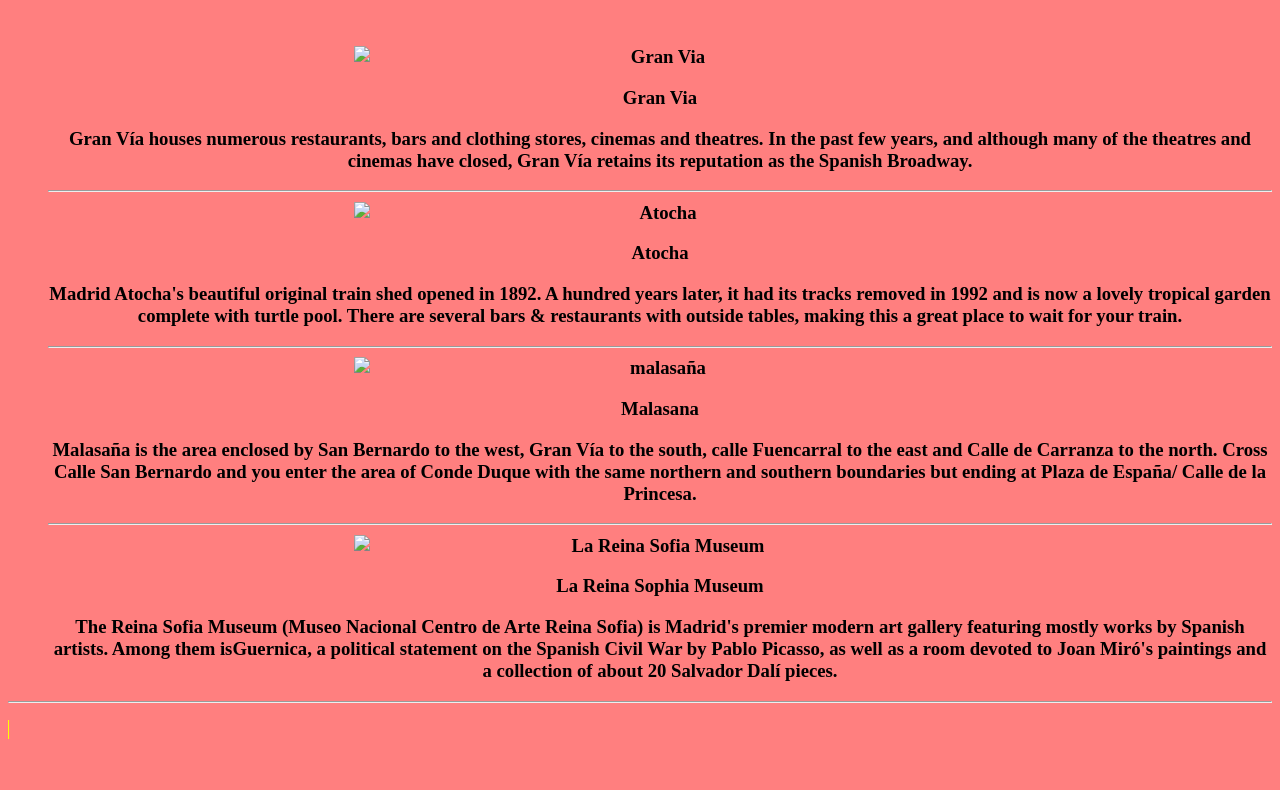
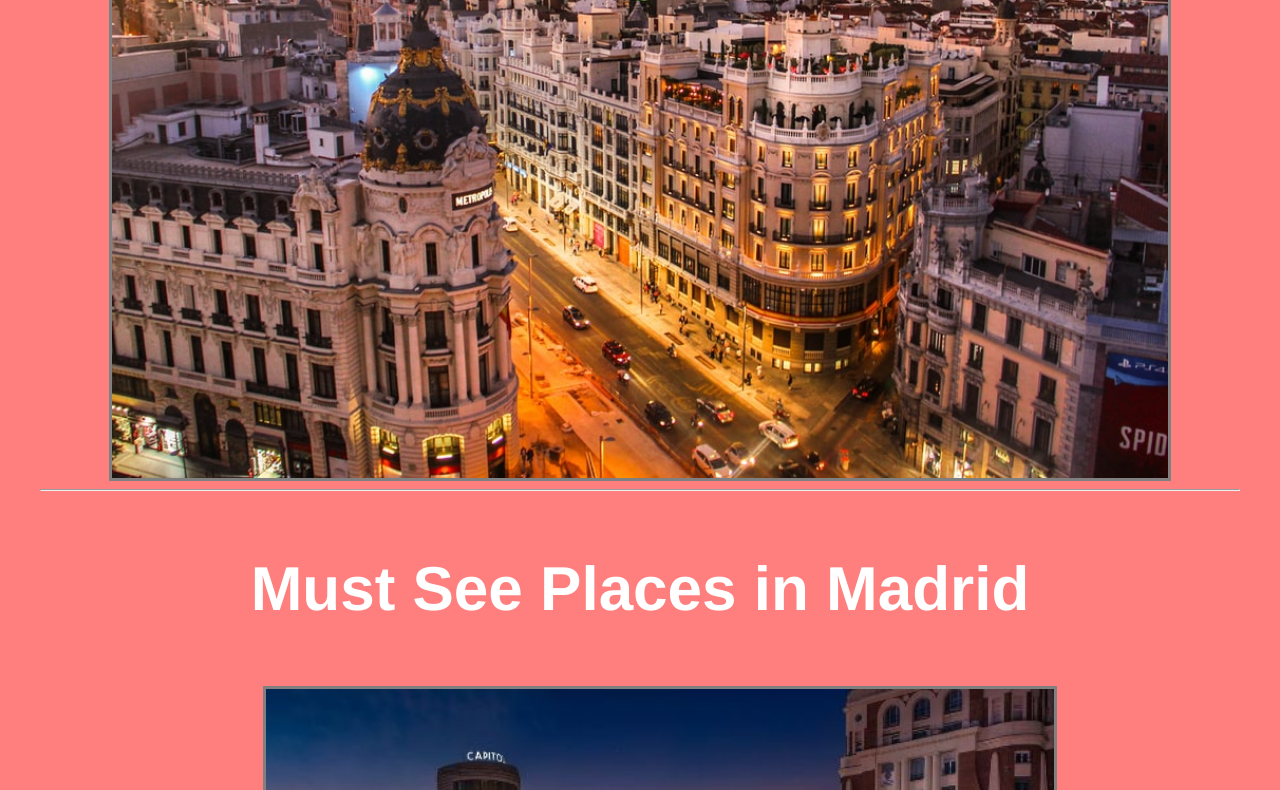
Before and after one commit to ericarojo692/Madrid-Rojo-Final-Project, a plain HTML site: page index.html in a window 1280 px wide. Shown: the part 383-1173 px from the top of the page. Before the commit the page ends 1130 px from the top, so only its background shows below. Drawn offline with Linux system fonts and the light colour scheme.

Commit message:
Completed assignment

```diff
--- a/style.css
+++ b/style.css
@@ -1,24 +1,37 @@
 body {
     background:#ff000080;
+    margin: 40px;
+
   }
 
   h1,
   h2 {
     color: white;
-    font-family: Georgia;
+    font-family: Helvetica;
     font-size: 62px;
     text-align: center;
   }
 
   text,
-li {
+li,
+ul {
     text-align: center;
-    border: 1.2px solid yellow;
-  }
+}
 
-  img {
-    display: block;
-    margin-left: auto;
-    margin-right: auto;
-    width: 50%;
-  }
+
+ .type1 {
+   width: 88%;
+   display: block;
+   margin: 0px auto;
+ }
+
+ .type2 {
+  width: 68%;
+  display: block;
+  margin: 0px auto;
+
+ }
+
+ img{
+  border: 3px solid grey
+ }
```
Also changed, not shown: Gran Via.jpeg (added), atocha.jpeg (added), madrid.jpeg (added), malasana.jpeg (added), reinasophia.jpeg (added).
